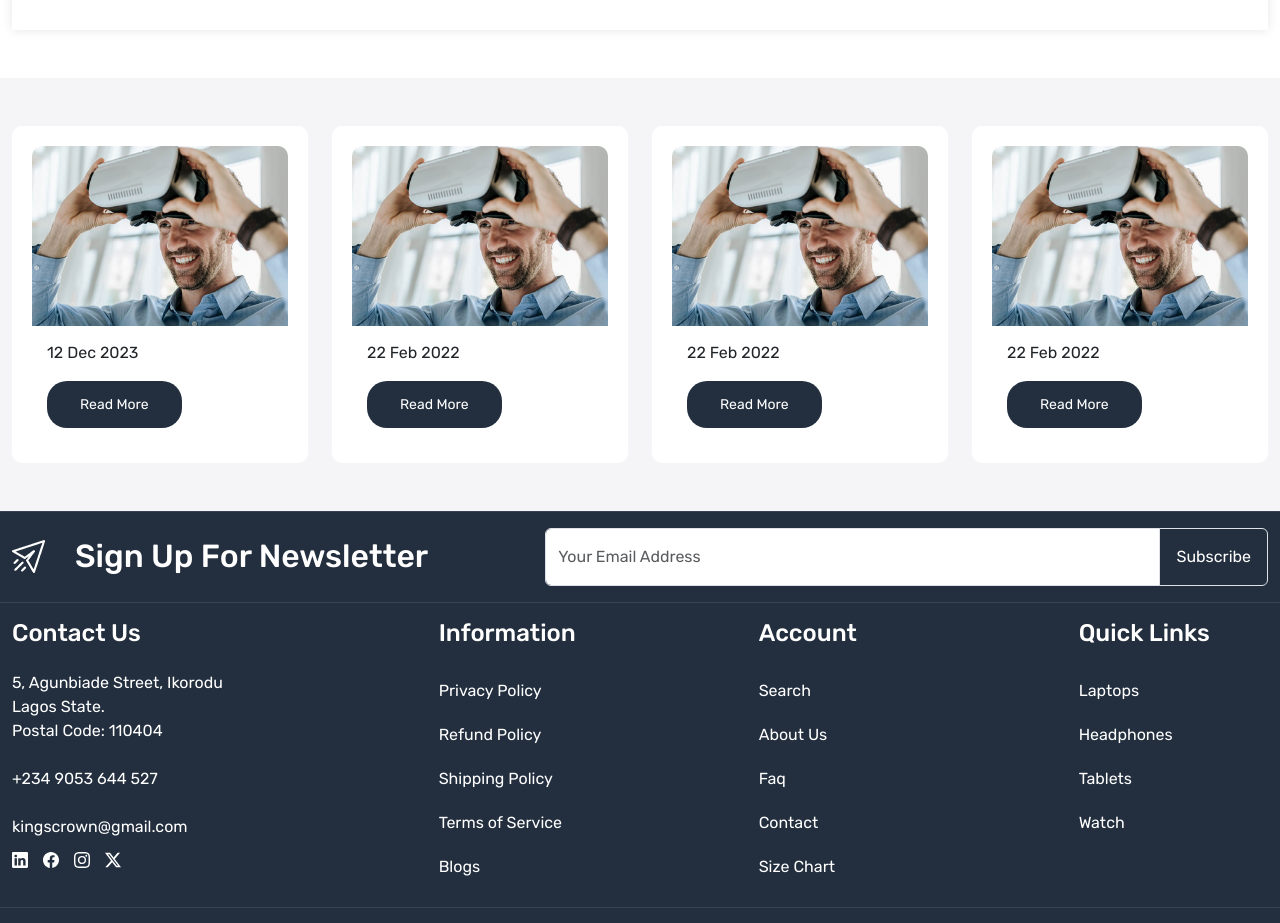
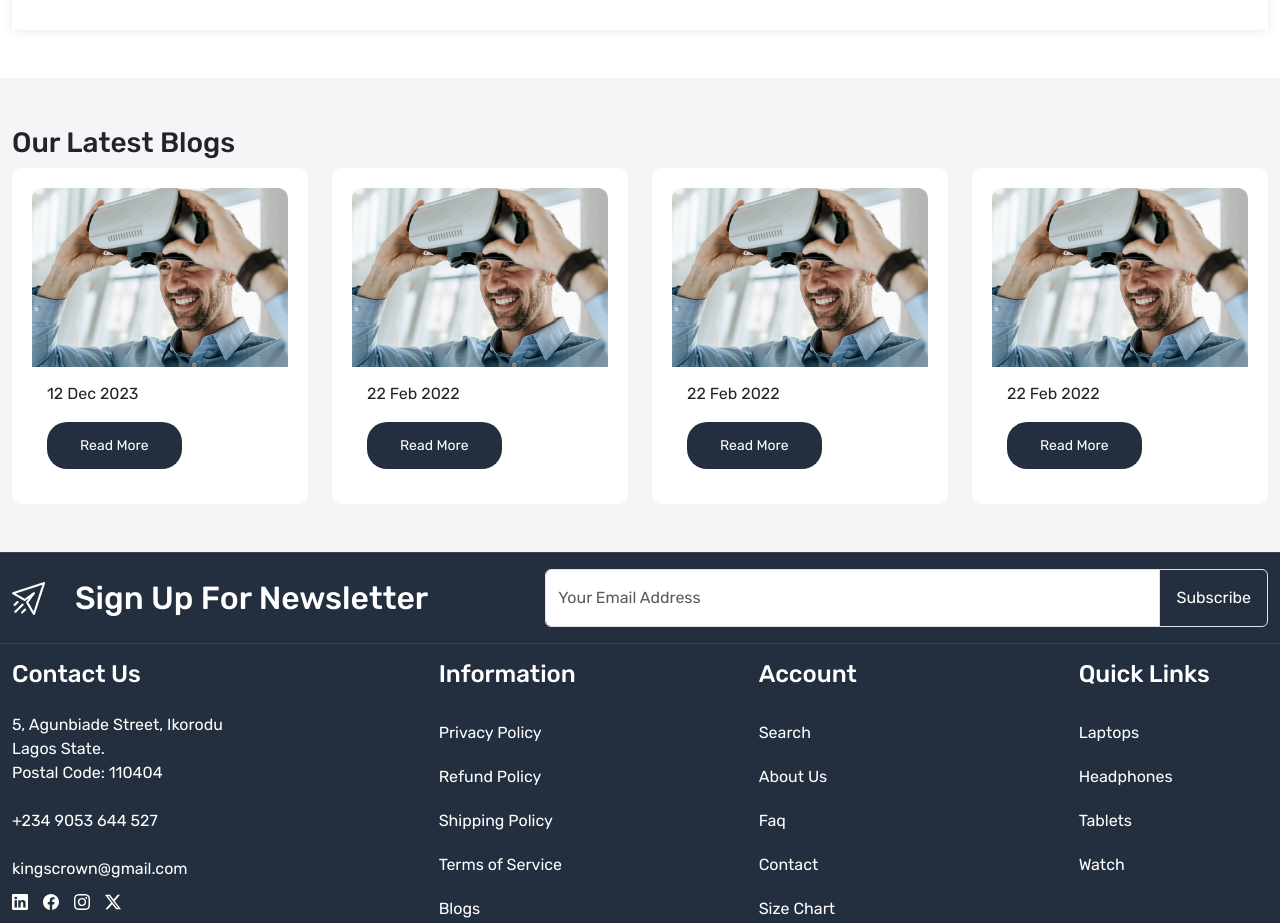
Before and after one commit to yungestbee/king-crown-app, a React (Create React App) app in the folder client/: page / in a window 1280 px wide. Shown: the part 1500-2423 px from the top of the page. Built offline with nearby package versions, Linux system fonts and the light colour scheme.

Commit message:
blogcard refined

```diff
--- a/client/src/App.css
+++ b/client/src/App.css
@@ -11,6 +11,8 @@
   --color-bf4800: #bf4800;
   --color-f5f5f7: #f5f5f7;
   --color-ededed: #ededed;
+  --color-777777: #777777;
+
 }
 body {
   font-family: "Rubik", sans-serif;
--- a/client/src/components/BLogCard.css
+++ b/client/src/components/BLogCard.css
@@ -12,3 +12,13 @@
 .blog-content {
   padding: 15px;
 }
+
+.blog-content.date {
+  padding:0;
+  font-size: 13px;
+  line-height: 24px;
+  text-transform: uppercase;
+  letter-spacing: 0;
+  font-weight: 400;
+  color:var(--color-777777);
+}
--- a/client/src/pages/Home.css
+++ b/client/src/pages/Home.css
@@ -96,3 +96,7 @@
 .categories > div:nth-child(7) {
   border-right: 1px solid var(--color-ededed);
 }
+
+.section-headings{
+
+}
--- a/client/src/pages/Home.js
+++ b/client/src/pages/Home.js
@@ -236,6 +236,9 @@ const Home = () => {
       <section className="blog-wrapper py-5 home-wrapper-2">
         <div className="container-xxl">
           <div className="row">
+            <h3 className="section-heading">
+              Our Latest Blogs
+            </h3>
             <BlogCard date="12 Dec 2023" />
             <BlogCard date="22 Feb 2022" />
             <BlogCard date="22 Feb 2022" />
```
